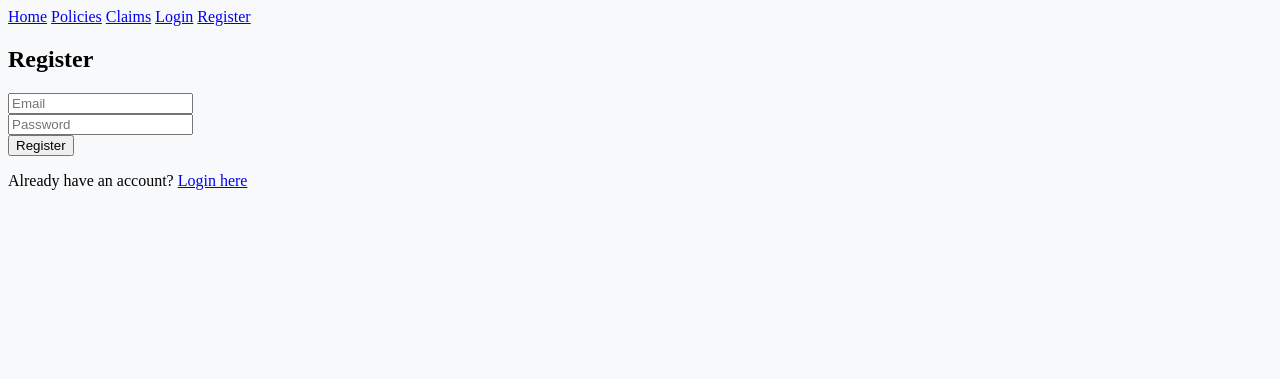
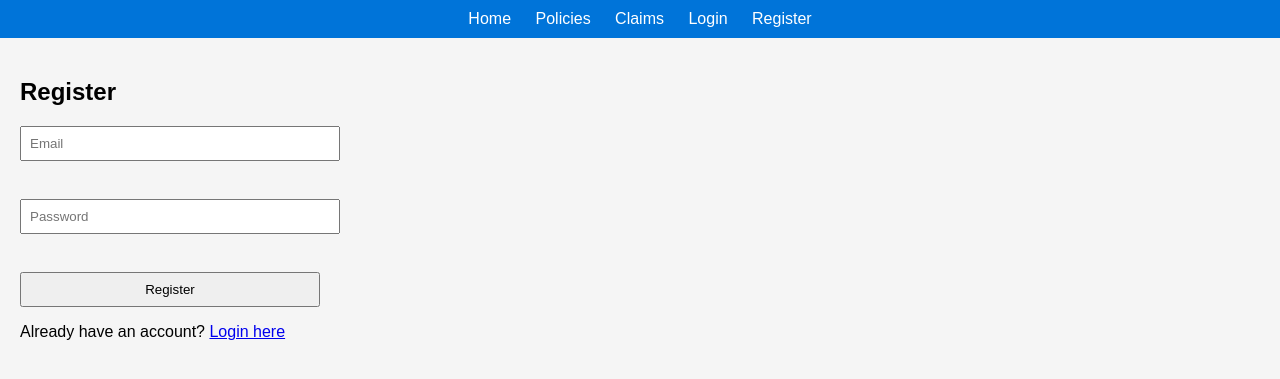
Before and after one commit to Harsha-Kyle/Digital-Insurance-Portal, a Flask app: page /register in a window 1280 px wide. Shown: the top 379 px of the page. Run offline with Flask 3, Linux system fonts and the light colour scheme.

Commit message:
Update styles.css

```diff
--- a/static/css/styles.css
+++ b/static/css/styles.css
@@ -1,12 +1,38 @@
 body {
-    background-color: #f8f9fa;
+    font-family: Arial, sans-serif;
+    margin: 0;
+    padding: 0;
+    background: #f5f5f5;
 }
-.card {
-    border-radius: 15px;
+
+.navbar {
+    background: #0074D9;
+    padding: 10px;
+    color: white;
+    text-align: center;
 }
-.navbar-brand {
-    font-weight: bold;
+
+.navbar a {
+    color: white;
+    margin: 0 10px;
+    text-decoration: none;
 }
-.btn {
-    border-radius: 10px;
+
+.content {
+    padding: 20px;
 }
+
+form input, form textarea, form button {
+    display: block;
+    margin: 10px 0;
+    padding: 8px;
+    width: 300px;
+}
+
+.flashes {
+    list-style: none;
+    padding: 10px;
+    background-color: #ffdddd;
+    color: #a00;
+    margin-bottom: 20px;
+}
```
